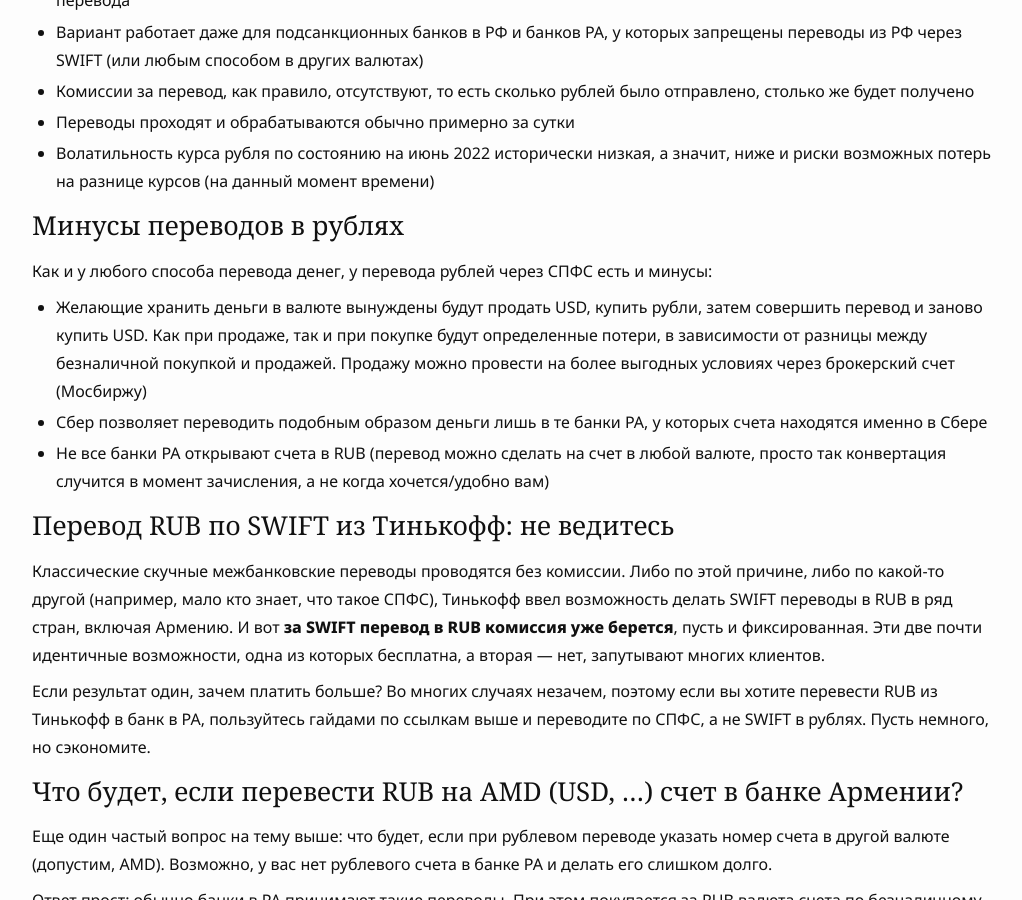
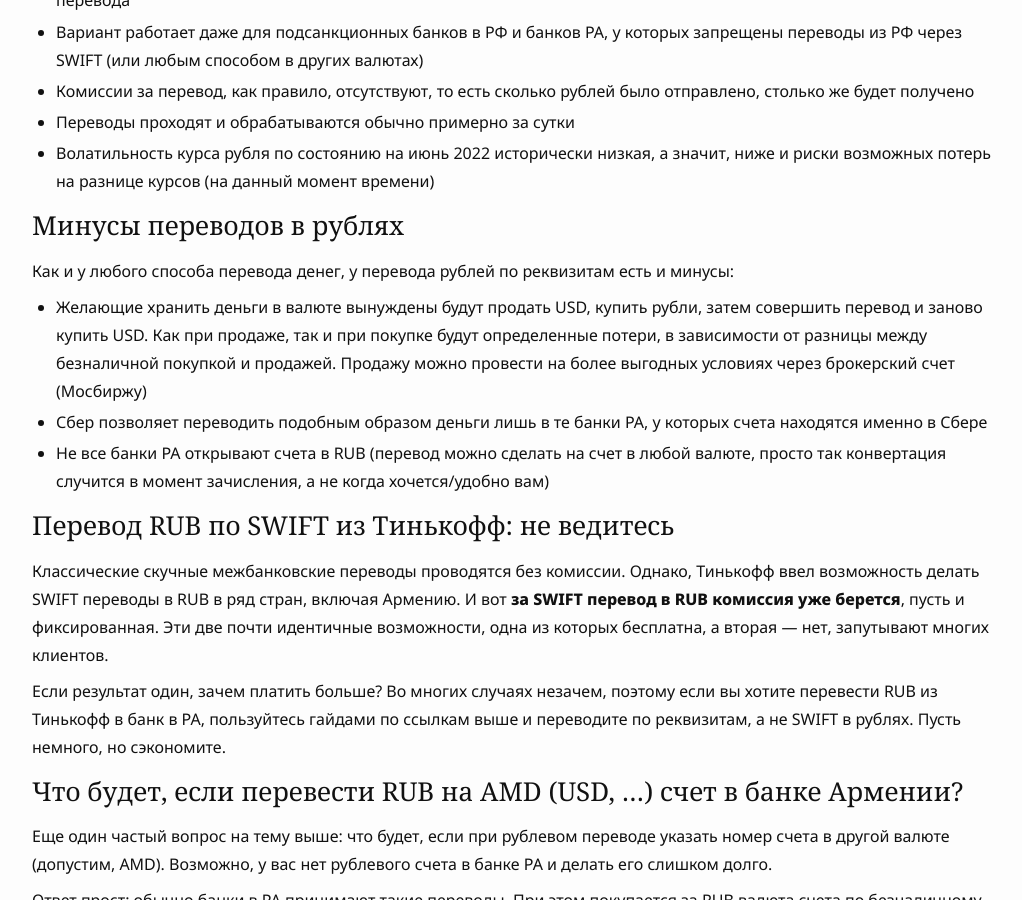
Before and after one commit to haywiki/haywiki.github.io, a Jekyll site: the page built from money/bank-transfer-ru-am.md, in a window 1280 px wide and 900 px high, scrolled down 4322 px. Shown: the whole window, without its empty margins (128-1150 px from the left). Built offline with Jekyll 4.4.1, drawn with Linux system fonts in a browser that asks for light colours; nearby versions of some CDN libraries; a script that is not in the unit is left out.

Commit message:
скорректировано упоминание СПФС

```diff
--- a/money/bank-transfer-ru-am.md
+++ b/money/bank-transfer-ru-am.md
@@ -119,7 +119,7 @@ Bank of Georgia используется как один из вариантов
 
 ### Минусы переводов в рублях
 
-Как и у любого способа перевода денег, у перевода рублей через СПФС есть и минусы:
+Как и у любого способа перевода денег, у перевода рублей по реквизитам есть и минусы:
 
 - Желающие хранить деньги в валюте вынуждены будут продать USD, купить рубли, затем совершить перевод и заново купить USD. Как при продаже, так и при покупке будут определенные потери, в зависимости от разницы между безналичной покупкой и продажей. Продажу можно провести на более выгодных условиях через брокерский счет (Мосбиржу)
 - Сбер позволяет переводить подобным образом деньги лишь в те банки РА, у которых счета находятся именно в Сбере
@@ -127,9 +127,9 @@ Bank of Georgia используется как один из вариантов
 
 ### Перевод RUB по SWIFT из Тинькофф: не ведитесь
 
-Классические скучные межбанковские переводы проводятся без комиссии. Либо по этой причине, либо по какой-то другой (например, мало кто знает, что такое СПФС), Тинькофф ввел возможность делать SWIFT переводы в RUB в ряд стран, включая Армению. И вот **за SWIFT перевод в RUB комиссия уже берется**, пусть и фиксированная. Эти две почти идентичные возможности, одна из которых бесплатна, а вторая — нет, запутывают многих клиентов.
+Классические скучные межбанковские переводы проводятся без комиссии. Однако, Тинькофф ввел возможность делать SWIFT переводы в RUB в ряд стран, включая Армению. И вот **за SWIFT перевод в RUB комиссия уже берется**, пусть и фиксированная. Эти две почти идентичные возможности, одна из которых бесплатна, а вторая — нет, запутывают многих клиентов.
 
-Если результат один, зачем платить больше? Во многих случаях незачем, поэтому если вы хотите перевести RUB из Тинькофф в банк в РА, пользуйтесь гайдами по ссылкам выше и переводите по СПФС, а не SWIFT в рублях. Пусть немного, но сэкономите.
+Если результат один, зачем платить больше? Во многих случаях незачем, поэтому если вы хотите перевести RUB из Тинькофф в банк в РА, пользуйтесь гайдами по ссылкам выше и переводите по реквизитам, а не SWIFT в рублях. Пусть немного, но сэкономите.
 
 ### Что будет, если перевести RUB на AMD (USD, …) счет в банке Армении?
 
```
